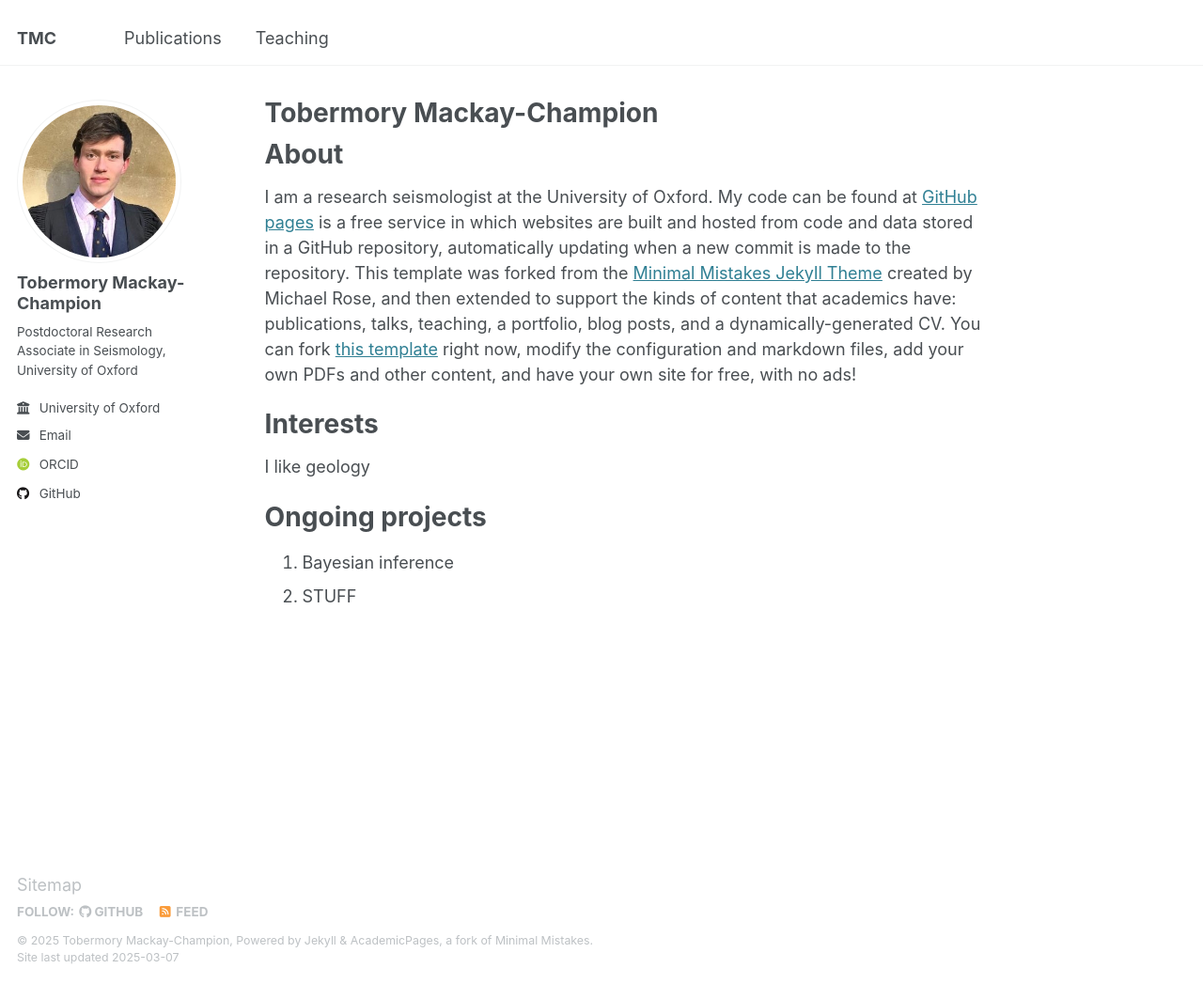
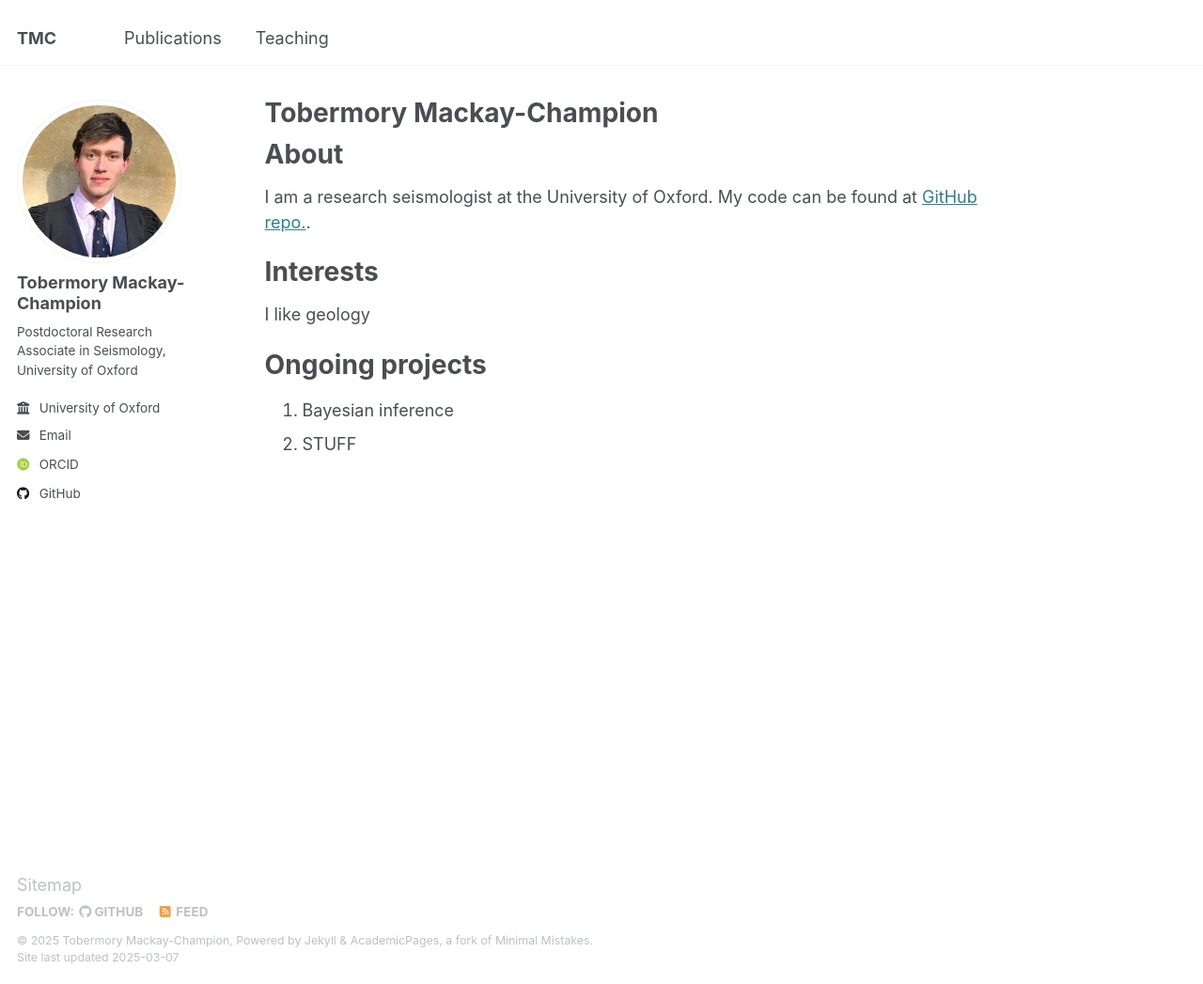
Before and after one commit to TMackay-Champion/TMackay-Champion.github.io, a Jekyll site: the page built from _pages/about.md, in a window 1280 px wide and 1047 px high. Shown: the whole window at 94% size. Built offline with Jekyll 4.4.1, drawn with Linux system fonts in a browser that asks for light colours; some web fonts are replaced.

Commit message:
Update about.md

```diff
--- a/_pages/about.md
+++ b/_pages/about.md
@@ -9,7 +9,7 @@ redirect_from:
 
 About
 ======
-I am a research seismologist at the University of Oxford. My code can be found at [GitHub pages]([https://pages.github.com](https://github.com/TMackay-Champion)) is a free service in which websites are built and hosted from code and data stored in a GitHub repository, automatically updating when a new commit is made to the repository. This template was forked from the [Minimal Mistakes Jekyll Theme](https://mmistakes.github.io/minimal-mistakes/) created by Michael Rose, and then extended to support the kinds of content that academics have: publications, talks, teaching, a portfolio, blog posts, and a dynamically-generated CV. You can fork [this template](https://github.com/academicpages/academicpages.github.io) right now, modify the configuration and markdown files, add your own PDFs and other content, and have your own site for free, with no ads!
+I am a research seismologist at the University of Oxford. My code can be found at [GitHub repo.]([https://pages.github.com](https://github.com/TMackay-Champion)).
 
 Interests
 ======
```
